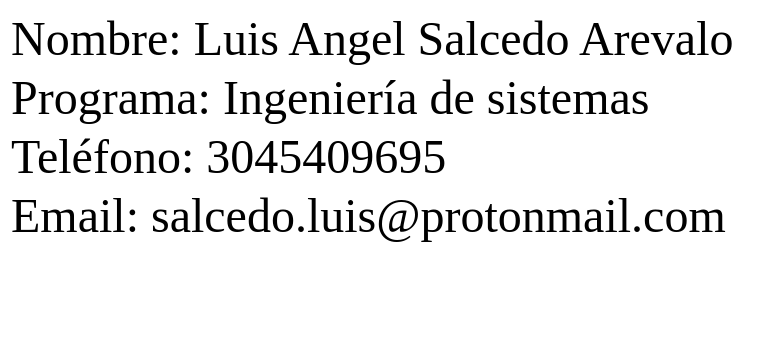
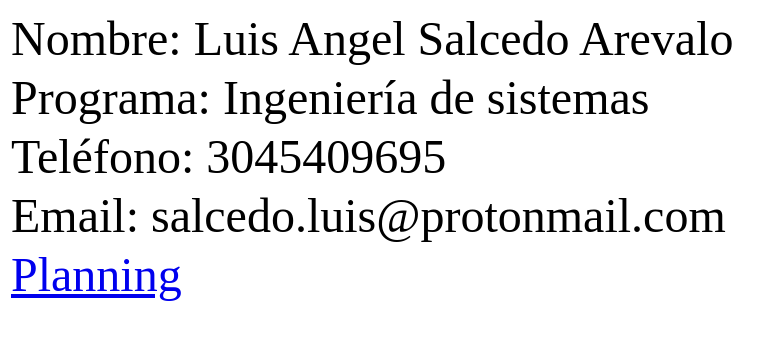
Before and after one commit to luizsacro2/DSW-luisSalcedo, a plain HTML site: page index.html in a window 1280 px wide. Shown: the whole page, without its empty margins (0-784 px from the left). Drawn offline with Linux system fonts and the light colour scheme.

Commit message:
Enviando el archivo de prueba

```diff
--- a/index.html
+++ b/index.html
@@ -10,6 +10,7 @@
 <tr><td>Programa: Ingeniería de sistemas</td></tr>
 <tr><td>Teléfono: 3045409695</td></tr>
 <tr><td>Email: salcedo.luis@protonmail.com</td></tr>
+<tr><td><a href=Fase_2/Planning.html>Planning</a></td></tr>
 
 </table>
 
```
